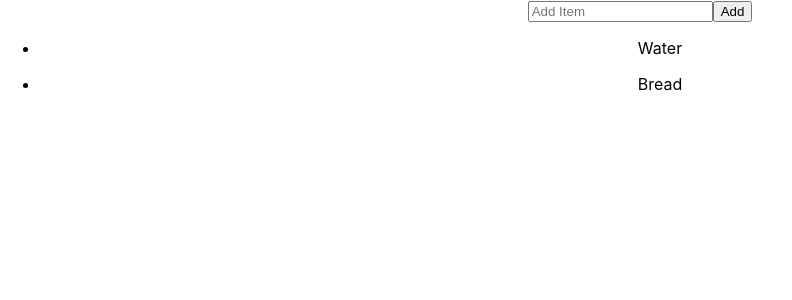
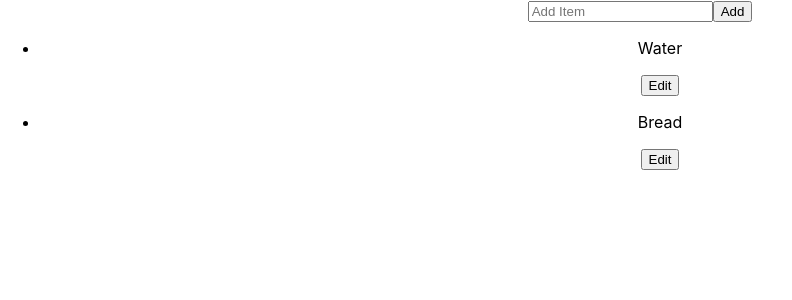
Before and after one commit to H-Indiana-Holdsworth/scratch-shopping-list, a React (Create React App) app: page / in a window 1280 px wide. Shown: the top 300 px of the page, without its empty margins (0-792 px from the left). Built offline with nearby package versions, Linux system fonts and the light colour scheme.

Commit message:
Adds edit functionality

```diff
--- /dev/null
+++ b/src/Components/ItemList/Item.jsx
@@ -0,0 +1,34 @@
+import React, { useState } from 'react';
+
+export default function Item({ item, onEditItem }) {
+  const [isEditing, setIsEditing] = useState(false);
+
+  let itemContent;
+  if (isEditing) {
+    itemContent = (
+      <>
+        <input
+          value={item.text}
+          onChange={(e) => {
+            onEditItem({
+              ...item,
+              text: e.target.value,
+            });
+          }}
+        />
+        <button onClick={() => setIsEditing(false)}>Save</button>
+      </>
+    );
+  } else {
+    itemContent = (
+      <>
+        <p>{item.text}</p>
+        <button type="button" onClick={() => setIsEditing(true)}>
+          Edit
+        </button>
+      </>
+    );
+  }
+
+  return <div>{itemContent}</div>;
+}
--- a/src/Components/ItemList/ItemList.jsx
+++ b/src/Components/ItemList/ItemList.jsx
@@ -1,13 +1,13 @@
 import React from 'react';
+import Item from './Item';
 
-export default function ItemList({ items }) {
-  console.log('items', items);
+export default function ItemList({ items, onEditItem }) {
   return (
     <div>
       <ul>
-        {items.map(({ id, text }) => (
-          <li key={id}>
-            <p>{text}</p>
+        {items.map((item) => (
+          <li key={item.id}>
+            <Item item={item} onEditItem={onEditItem} />
           </li>
         ))}
       </ul>
--- a/src/Views/Shopping/Shopping.jsx
+++ b/src/Views/Shopping/Shopping.jsx
@@ -27,6 +27,16 @@ function itemsReducer(items, action) {
         },
       ];
     }
+
+    case 'edited': {
+      return items.map((item) => {
+        if (item.id === action.item.id) {
+          return action.item;
+        }
+        return item;
+      });
+    }
+
     default: {
       throw Error(`Unknown action: ${action.type}`);
     }
@@ -44,10 +54,17 @@ export default function Shopping() {
     });
   };
 
+  const handleEditItem = (item) => {
+    dispatch({
+      type: 'edited',
+      item,
+    });
+  };
+
   return (
     <div>
       <AddItem onAddItem={handleAddItem} />
-      <ItemList items={items} />
+      <ItemList items={items} onEditItem={handleEditItem} />
     </div>
   );
 }
```
